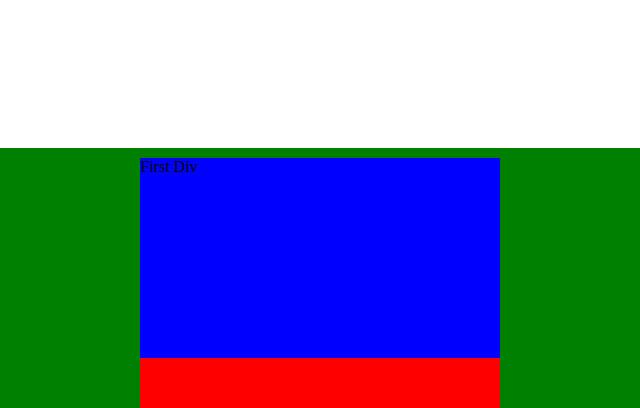
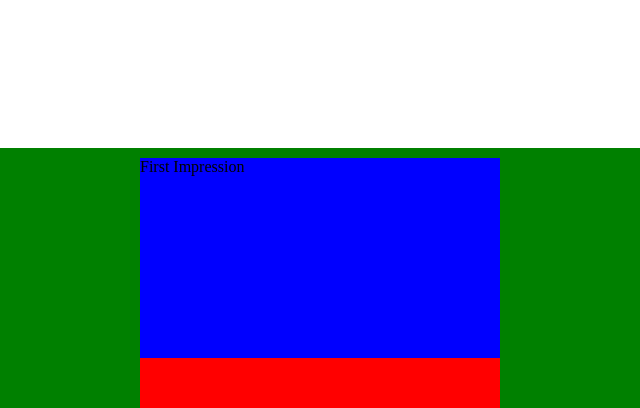
Before and after one commit to Bayy24/shopeee, a plain HTML site: page index.html in a window 1280 px wide. Shown: the top 408 px of the page, 320-960 px from the left. Drawn offline with nearby package versions, Linux system fonts and the light colour scheme.

Commit message:
Update index.html

```diff
--- a/index.html
+++ b/index.html
@@ -60,7 +60,7 @@
     <h2>subtitle shopee</h2>
     <input type="text" id="input-box">
     <div class="divpractice">
-        <div class="first">First Div</div>
+        <div class="first">First Impression</div>
         <div class="second" id="second-box">
             <button onclick="hey()" >First</button>
             <button onclick="hello()">Second</button>
```
